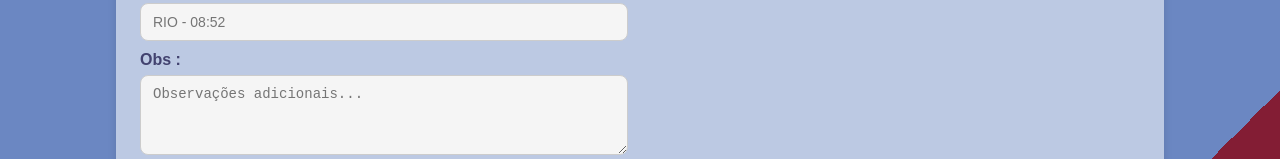
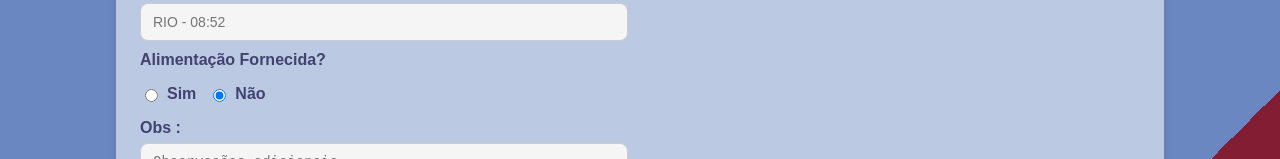
Before and after one commit to danielmvr/relOcorrenciasWhat, a plain HTML site: page index.html in a window 1280 px wide. Shown: the part 886-1045 px from the top of the page. Drawn offline with Linux system fonts and the light colour scheme.

Commit message:
nova versão Alimentação fornecida
Added a new field for 'Alimentação Fornecida' with radio options in the form. Updated the WhatsApp copy function and report display to include the new field.

```diff
--- a/index.html
+++ b/index.html
@@ -190,6 +190,18 @@
       <label for="saidaSocorro">Local e horário da saída do socorro <small>(Ex.: RIO - 08:52)</small>:</label>
       <input id="saidaSocorro" type="text" name="saidaSocorro" placeholder="RIO - 08:52">
 
+      <!-- NOVO CAMPO: Alimentação Fornecida? -->
+      <label>Alimentação Fornecida?</label>
+      <div class="radio-group" role="radiogroup" aria-label="Alimentação Fornecida?">
+        <label class="radio-item">
+          <input type="radio" name="alimentacaoFornecida" value="Sim"> <span>Sim</span>
+        </label>
+        <label class="radio-item">
+          <input type="radio" name="alimentacaoFornecida" value="Não" checked> <span>Não</span>
+        </label>
+      </div>
+      <!-- FIM NOVO CAMPO -->
+
       <label for="obs">Obs :</label>
       <textarea id="obs" name="obs" placeholder="Observações adicionais..."></textarea>
 
@@ -277,7 +289,7 @@
         return p;
       }
 
-      // >>> ALTERAÇÃO: cópia para WhatsApp com ícones e negrito do "Carro"
+      // >>> Cópia para WhatsApp (com ícones)
       async function copyEntryAsText(item, btn){
         const lines = [
           `📅 Data do Socorro: ${formatBRDate(item.dataSocorro)}`,
@@ -288,6 +300,7 @@
           `⏰ Horário da viagem: ${item.horarioViagem}`,
           `👥 Qtd. clientes: ${item.qtdClientes}`,
           `📦 Encomendas: ${item.encomendas || ""}`,
+          `🍽️ Alimentação Fornecida: ${item.alimentacaoFornecida || ""}`,
           `🧭 Linha: ${item.linha}`,
           `⏱️ Início do Socorro: ${item.inicioSocorro}`,
           `📍 Local do Socorro: ${item.localSocorro}`,
@@ -308,7 +321,7 @@
           setTimeout(()=>{ btn.classList.remove("copied"); btn.textContent = old; }, 1800);
         }
       }
-      // <<< FIM DA ALTERAÇÃO
+      // <<< Fim da cópia
 
       function updateReport(arr){
         reportDiv.innerHTML = "";
@@ -339,6 +352,7 @@
           entry.appendChild(line("Horário da viagem:", item.horarioViagem));
           entry.appendChild(line("Qtd. clientes:", item.qtdClientes));
           entry.appendChild(line("Encomendas:", item.encomendas));
+          entry.appendChild(line("Alimentação Fornecida:", item.alimentacaoFornecida)); /* NOVO */
           entry.appendChild(line("Linha:", item.linha));
           entry.appendChild(line("Início do Socorro:", item.inicioSocorro));
           entry.appendChild(line("Local do Socorro:", item.localSocorro));
@@ -427,7 +441,7 @@
       // ---- Exportações ----
       const CSV_HEADERS = [
         "dataSocorro","carro","motorista","matricula","dataViagem","horarioViagem",
-        "qtdClientes","encomendas","linha","inicioSocorro","localSocorro",
+        "qtdClientes","encomendas","alimentacaoFornecida","linha","inicioSocorro","localSocorro",
         "defeitoMotorista","responsavelManutencao","saidaSocorro","fimSocorro",
         "carroSegue","obs","coordenador","id"
       ];
```
